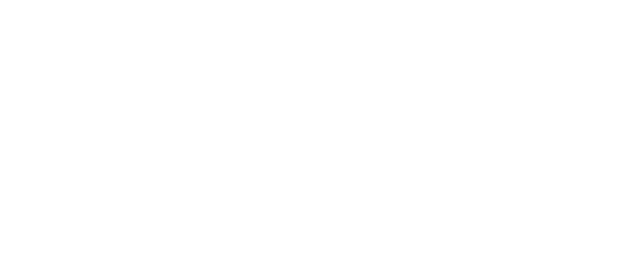
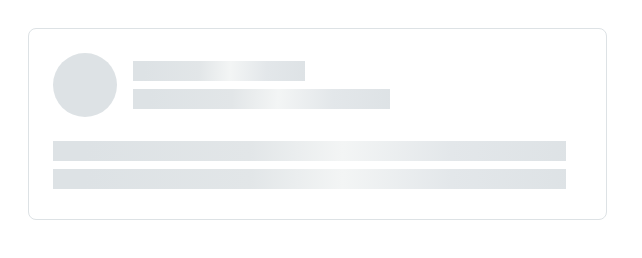
Before and after one commit to pavelvz/htmlcss-20230227_tibr7, a website: page 04-lection2/02-skeleton/index.html in a window 1280 px wide. Shown: the whole page, without its empty margins (0-642 px from the left). Drawn offline with Linux system fonts and the light colour scheme.

Commit message:
add 04-lection2_02-skeleton_v2

```diff
--- a/04-lection2/02-skeleton/index.html
+++ b/04-lection2/02-skeleton/index.html
@@ -7,5 +7,23 @@
     </head>
     <body>
 
+    <div class="skeleton skeleton_m">
+        <div class="skeleton__headers skeleton__headers_m">
+            <div class="skeleton__photo"></div>
+
+            <div class="skeleton__block1">
+                <div class="skeleton__line1 skeleton__line1_m"></div>
+                <div class="skeleton__line2 "></div>
+            </div>
+        </div>
+        <div class="skeleton__block2 skeleton__block2_m">
+
+            <div class="skeleton__line3"></div>
+            <div class="skeleton__line4"></div>
+
+        </div>
+
+    </div>
+
     </body>
 </html>
--- a/04-lection2/02-skeleton/skeleton.css
+++ b/04-lection2/02-skeleton/skeleton.css
@@ -0,0 +1,65 @@
+body{
+    padding:20px;
+}
+.skeleton{
+    box-sizing: border-box;
+    background: var(--white);
+    border: 1px solid var(--grey-2);
+    border-radius: 8px;
+}
+
+.skeleton_m{
+    width: 579px;
+    height: 192px;
+    padding: 24px 40px 32px 24px;
+}
+
+.skeleton__headers{
+    display: flex;
+
+
+}
+.skeleton__headers_m{
+    height: 64px;
+}
+
+.skeleton__photo{
+    width: 64px;
+    height: 100%;
+    background: var(--grey-2);
+    border-radius: 64px;
+}
+
+.skeleton__block1{
+    display: flex;
+    flex-direction: column;
+    justify-content: center;
+    gap:8px;
+    margin-left: 16px;
+    width: 257px;
+
+
+}
+.skeleton__line1, .skeleton__line2{
+    height: 20px;width: 100%;
+    background: linear-gradient(92.51deg, #DDE2E5 6.44%, #E2E6E8 38.47%, #F3F5F5 56.48%, #E3E7EA 77.5%, #DDE2E5 102.52%);
+}
+.skeleton__line1_m{
+    width: 172px;
+}
+
+
+.skeleton__block2{
+     width: 100%;
+     display: flex;
+     flex-direction: column;
+     gap:8px;
+}
+.skeleton__block2_m{
+    margin-top:24px;
+}
+
+.skeleton__line3, .skeleton__line4{
+   height: 20px;width: 100%;
+   background: linear-gradient(92.51deg, #DDE2E5 6.44%, #E2E6E8 38.47%, #F3F5F5 56.48%, #E3E7EA 77.5%, #DDE2E5 102.52%);
+}
```
